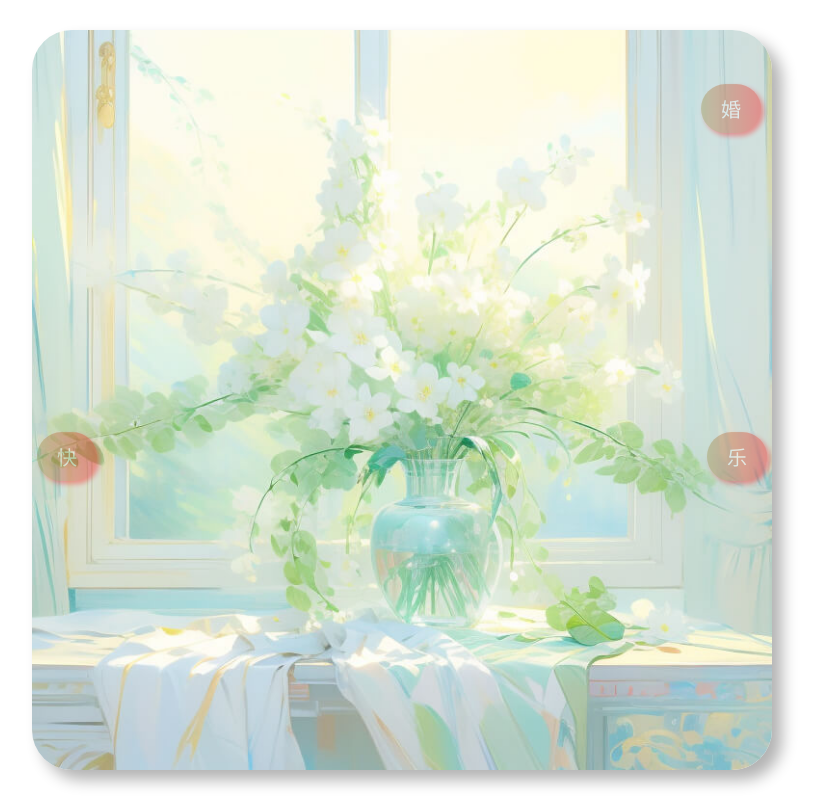
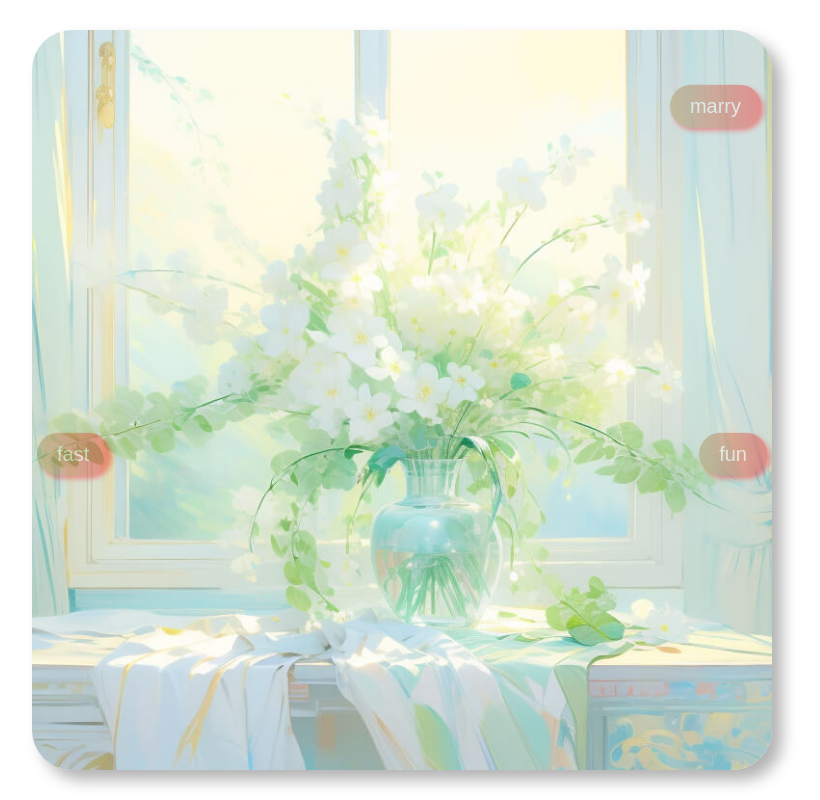
Before and after one commit to wangcaib/j, a plain HTML site: page img/da.html in a window 1280 px wide. Shown: the whole page, without its empty margins (238-1058 px from the left). Drawn offline with Linux system fonts and the light colour scheme.

Commit message:
Add files via upload

```diff
--- a/img/da.html
+++ b/img/da.html
@@ -8,7 +8,6 @@
     <script src="../loader.js"></script>
     <style>
       body {
-
         display: flex;
         justify-content: center;
         align-items: center;
@@ -126,10 +125,11 @@
     <body>
       <div id="slideshow">
         <img id="slide" src="" alt="Slide Image" />
-        <button id="previous">快</button> #•ू (•́<
-        <button id="next">乐</button> #•́)つ <button id="last">婚</button> #▷▷
+        <button id="previous">fast</button> #•ू (•́<
+        <button id="next">fun</button> #•́)つ
+        <button id="last">marry</button> #▷▷
         <button id="linkButton" onclick="window.location='xiao.html'">
-          新
+          new
         </button>
         #|ω・
       </div>
```
